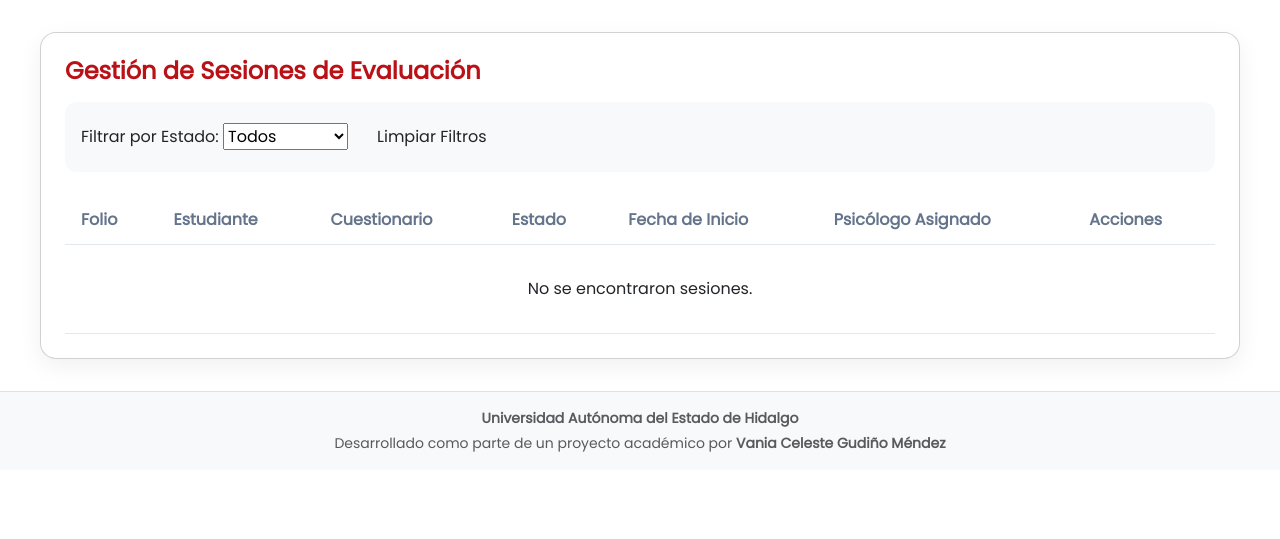
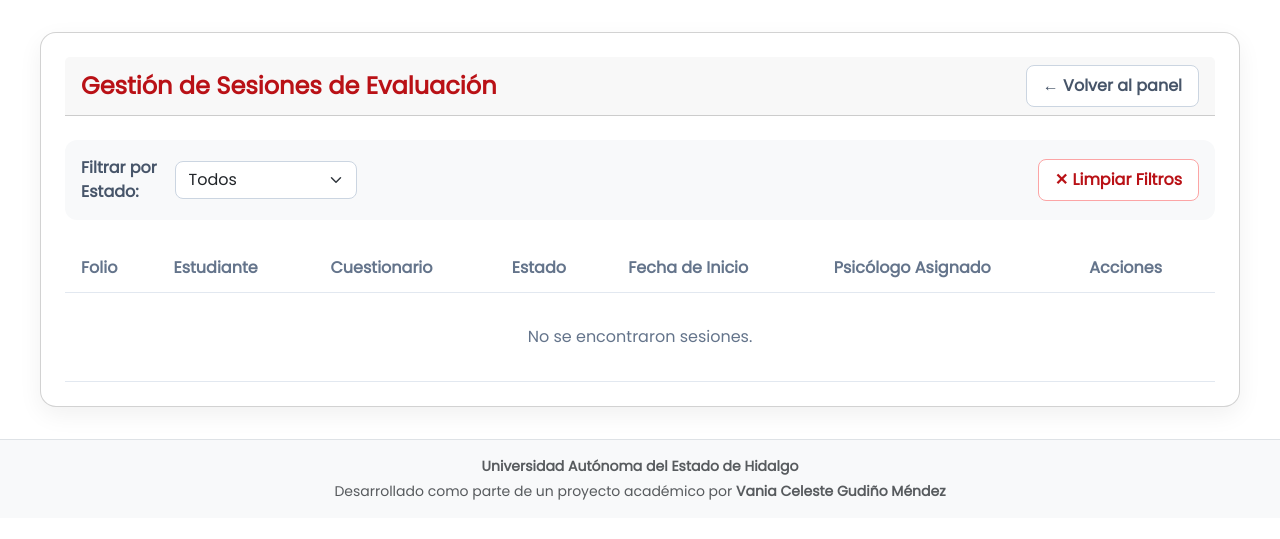
Before and after one commit to CelesteMendezz/tamizaje, a Django app: page /dashboard/sesiones/ in a window 1280 px wide. Shown: the top 539 px of the page. Run offline with Django 5.2, Linux system fonts and the light colour scheme; the visitor is signed in with stand-in values (Sample User, id 1); data comes from the database, SQL or seed files in the repository; data that the repository does not hold is empty.

```diff
--- a/dashboard/templates/dashboard/calificaciones_list.html
+++ b/dashboard/templates/dashboard/calificaciones_list.html
@@ -1,4 +1,4 @@
-{% extends "base.html" %}
+{% extends "base.html" %}{% load static %}
 {% block title %}Calificaciones{% endblock %}
 {% block content %}
 <div class="content" style="max-width:1100px;margin:auto">
--- a/dashboard/templates/dashboard/sesiones_list.html
+++ b/dashboard/templates/dashboard/sesiones_list.html
@@ -1,13 +1,18 @@
-{% extends "base.html" %}{% load static %}
+{% extends "base.html" %}
+{% load static %}
 {% block title %}Sesiones de Evaluación{% endblock %}
-<link rel="icon" href="{% static 'global/img/icon.png' %}" type="image/png" />
+
 {% block content %}
 <style>
 /* Estilos consistentes con tu dashboard */
 .content-wrap { max-width: 1200px; margin: 2rem auto; }
 .card { background: #fff; border-radius: 16px; padding: 1.5rem; box-shadow: 0 8px 24px rgba(0,0,0,.06); }
-.card-title { font-size: 1.5rem; font-weight: 800; color: #B91116; margin: 0 0 1rem; }
-.filters { display: flex; gap: 1rem; margin-bottom: 1.5rem; background: #f8f9fa; padding: 1rem; border-radius: 12px; }
+
+/* Contenedor para alinear título y botón de regreso */
+.card-header { display: flex; justify-content: space-between; align-items: center; margin-bottom: 1.5rem; }
+.card-title { font-size: 1.5rem; font-weight: 800; color: #B91116; margin: 0; }
+
+.filters { display: flex; gap: 1rem; margin-bottom: 1.5rem; background: #f8f9fa; padding: 1rem; border-radius: 12px; align-items: center; }
 .table-wrap { overflow-x: auto; }
 table { width: 100%; border-collapse: collapse; }
 th, td { padding: .75rem 1rem; text-align: left; border-bottom: 1px solid #e2e8f0; }
@@ -16,24 +21,44 @@ th { font-weight: 700; color: #64748b; }
 .badge-pendiente { background: #fffbeb; color: #b45309; }
 .badge-en-curso { background: #eff6ff; color: #2563eb; }
 .badge-completada { background: #f0fdf4; color: #166534; }
+
+/* Estilos mejorados para botones */
+.btn { display: inline-block; padding: 0.5rem 1rem; border-radius: 8px; font-weight: 600; text-decoration: none; cursor: pointer; transition: all 0.2s ease; border: 1px solid transparent; text-align: center; }
+.btn-sm { padding: 0.35rem 0.75rem; font-size: 0.85rem; }
+.btn-outline-secondary { color: #475569; background: #fff; border-color: #cbd5e1; }
+.btn-outline-secondary:hover { background: #f1f5f9; }
+.btn-outline-danger { color: #B91116; background: #fff; border-color: #fca5a5; }
+.btn-outline-danger:hover { background: #fef2f2; }
+
+/* Estilo para el select */
+.form-select { padding: 0.4rem 0.8rem; border-radius: 8px; border: 1px solid #cbd5e1; outline: none; font-family: inherit; }
 </style>
 
 <div class="content-wrap">
   <div class="card">
-    <h2 class="card-title">Gestión de Sesiones de Evaluación</h2>
+
+    <div class="card-header">
+      <h2 class="card-title">Gestión de Sesiones de Evaluación</h2>
+      <a href="{% url 'dashboard:psico_panel' %}#casos" class="btn btn-outline-secondary">
+        ← Volver al panel
+      </a>
+    </div>
 
     <div class="filters">
-      <form method="get" style="display: flex; gap: 1rem; align-items: center;">
-        <div>
-          <label for="estado-filter">Filtrar por Estado:</label>
-          <select name="estado" id="estado-filter" onchange="this.form.submit()">
+      <form method="get" style="display: flex; gap: 1rem; align-items: center; width: 100%;">
+        <div style="display: flex; gap: 0.5rem; align-items: center;">
+          <label for="estado-filter" style="font-weight: 600; color: #475569; margin: 0;">Filtrar por Estado:</label>
+          <select name="estado" id="estado-filter" class="form-select" onchange="this.form.submit()">
             <option value="">Todos</option>
             <option value="PENDIENTE" {% if filtro_estado_actual == 'PENDIENTE' %}selected{% endif %}>Pendiente</option>
             <option value="EN_CURSO" {% if filtro_estado_actual == 'EN_CURSO' %}selected{% endif %}>En Curso</option>
             <option value="COMPLETADA" {% if filtro_estado_actual == 'COMPLETADA' %}selected{% endif %}>Completada</option>
           </select>
         </div>
-        <a href="{% url 'dashboard:sesion_list' %}" class="btn">Limpiar Filtros</a>
+
+        <a href="{% url 'dashboard:sesion_list' %}" class="btn btn-outline-danger" style="margin-left: auto;">
+          ✕ Limpiar Filtros
+        </a>
       </form>
     </div>
 
@@ -65,11 +90,11 @@ th { font-weight: 700; color: #64748b; }
             <td>{{ sesion.fecha_inicio|date:"d/m/Y H:i" }}</td>
             <td>{{ sesion.psicologo.nombre_completo|default:"Sin asignar" }}</td>
             <td>
-<a href="{% url 'dashboard:psico_sesion_detalle' sesion.pk %}" class="btn">Ver respuestas</a>
+              <a href="{% url 'dashboard:psico_sesion_detalle' sesion.pk %}" class="btn btn-sm btn-outline-secondary">Ver respuestas</a>
             </td>
           </tr>
           {% empty %}
-          <tr><td colspan="7" style="text-align: center; padding: 2rem;">No se encontraron sesiones.</td></tr>
+          <tr><td colspan="7" style="text-align: center; padding: 2rem; color: #64748b;">No se encontraron sesiones.</td></tr>
           {% endfor %}
         </tbody>
       </table>
```
